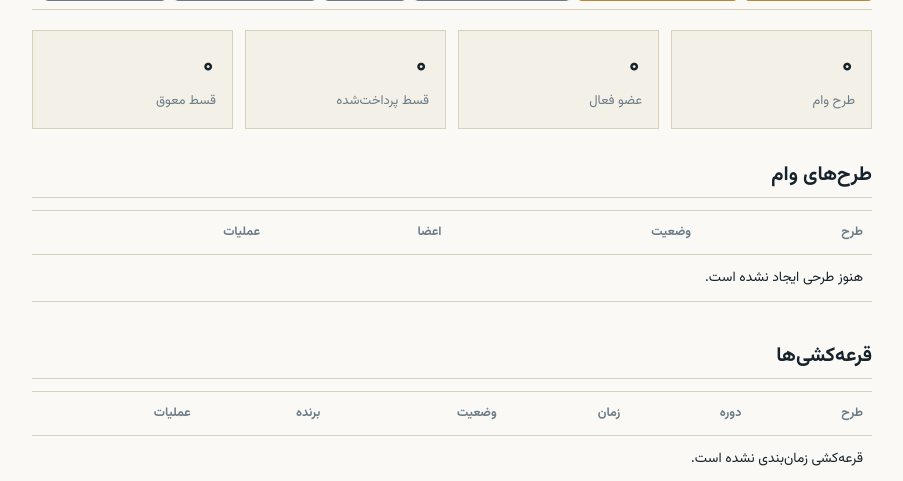
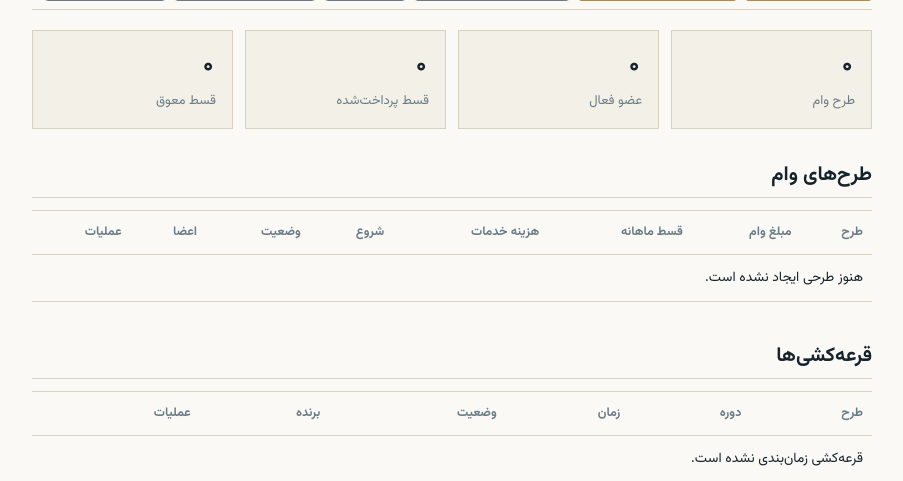
Before and after one commit to mohammadsohrabi204/homeloan_app, a Django app: page /manager/ in a window 1280 px wide. Shown: the part 265-746 px from the top of the page, without its empty margins (188-1091 px from the left). Run offline with Django 5.2, Linux system fonts and the light colour scheme; the visitor is signed in with stand-in values (Sample User, id 1); data comes from the database, SQL or seed files in the repository; data that the repository does not hold is empty; parts of the project's set-up code (start-up, migrations or seed data) failed here and were passed over.

Commit message:
Show amounts in words and Jalali start date in advanced manager panel

```diff
--- a/templates/loans/manager_dashboard.html
+++ b/templates/loans/manager_dashboard.html
@@ -20,9 +20,9 @@
 <div class="manager-stat"><span class="value">{{ overdue_count }}</span><span class="label">قسط معوق</span></div>
 </div>
 <section class="manager-section"><h2>طرح‌های وام</h2><div class="manager-table-wrap"><table class="manager-table">
-<thead><tr><th>طرح</th><th>وضعیت</th><th>اعضا</th><th>عملیات</th></tr></thead><tbody>
-{% for plan in plans %}<tr><td><strong>{{ plan.title }}</strong><br><span class="muted small">{{ plan.monthly_payment|intcomma }} تومان / ماه<br><span class="small muted">{{ plan.monthly_payment_words }}</span></span></td><td>{{ plan.get_status_display }}</td><td>{{ plan.confirmed_count }} / {{ plan.capacity }}</td><td><div class="manager-actions"><a href="{% url 'loans:plan_detail' plan.id %}">جزئیات</a><a href="{% url 'loans:manager_plan_edit' plan.id %}">ویرایش</a>{% if plan.status == "open" or plan.status == "full" %}<form method="post" action="{% url 'loans:manager_plan_start' plan.id %}">{% csrf_token %}<button class="btn btn-small" type="submit">شروع طرح</button></form>{% endif %}</div></td></tr>
-{% empty %}<tr><td colspan="4">هنوز طرحی ایجاد نشده است.</td></tr>{% endfor %}</tbody></table></div></section>
+<thead><tr><th>طرح</th><th>مبلغ وام</th><th>قسط ماهانه</th><th>هزینه خدمات</th><th>شروع</th><th>وضعیت</th><th>اعضا</th><th>عملیات</th></tr></thead><tbody>
+{% for plan in plans %}<tr><td><strong>{{ plan.title }}</strong></td><td>{{ plan.total_amount|intcomma }} تومان<br><span class="muted small">{{ plan.total_amount_words }}</span></td><td>{{ plan.monthly_payment|intcomma }} تومان<br><span class="muted small">{{ plan.monthly_payment_words }}</span></td><td>{{ plan.service_fee|intcomma }} تومان<br><span class="muted small">{{ plan.service_fee_words }}</span></td><td>{{ plan.jalali_start_date }}</td><td>{{ plan.get_status_display }}</td><td>{{ plan.confirmed_count }} / {{ plan.capacity }}</td><td><div class="manager-actions"><a href="{% url 'loans:plan_detail' plan.id %}">جزئیات</a><a href="{% url 'loans:manager_plan_edit' plan.id %}">ویرایش</a>{% if plan.status == "open" or plan.status == "full" %}<form method="post" action="{% url 'loans:manager_plan_start' plan.id %}">{% csrf_token %}<button class="btn btn-small" type="submit">شروع طرح</button></form>{% endif %}</div></td></tr>
+{% empty %}<tr><td colspan="8">هنوز طرحی ایجاد نشده است.</td></tr>{% endfor %}</tbody></table></div></section>
 <section class="manager-section"><h2>قرعه‌کشی‌ها</h2><div class="manager-table-wrap"><table class="manager-table">
 <thead><tr><th>طرح</th><th>دوره</th><th>زمان</th><th>وضعیت</th><th>برنده</th><th>عملیات</th></tr></thead><tbody>
 {% for draw in draws %}<tr><td>{{ draw.loan_plan.title }}</td><td>{{ draw.round_number }}</td><td>{{ draw.jalali_scheduled_at }}</td><td>{{ draw.get_status_display }}</td><td>{% if draw.winner_reservation %}{{ draw.winner_reservation.user.full_name }}{% else %}—{% endif %}</td><td>{% if draw.status == "scheduled" %}<form method="post" action="{% url 'loans:manager_draw_run' draw.id %}">{% csrf_token %}<button class="btn btn-small" type="submit">اجرای قرعه</button></form>{% endif %}</td></tr>
```
